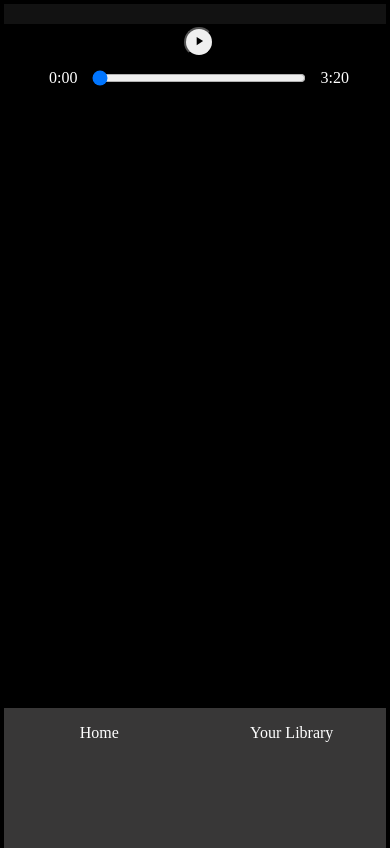
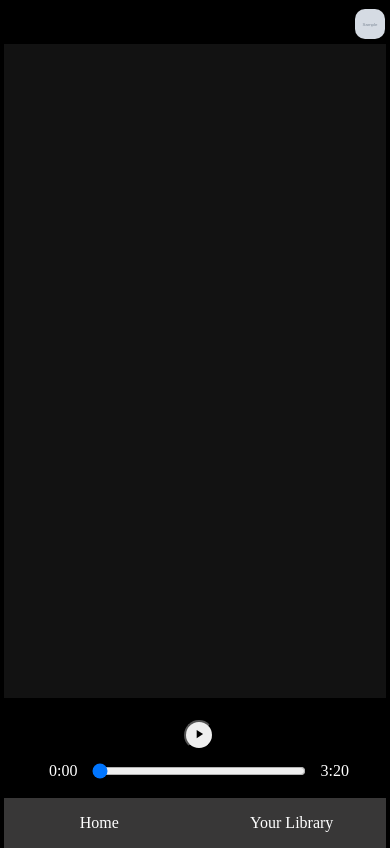
Before and after one commit to zeusgd19/symfony-spotify, a Symfony app: template templates/page/index.html.twig in a window 390 px wide. Run offline with Twig, Linux system fonts and the light colour scheme; the template is opened without the code that fills it: most values are stand-ins (such as "Sample title", 1, 10 or a date in 2020); grey boxes marked "Sample" are stand-in pictures; some libraries are stand-ins or nearby versions.

Commit message:
Templates y algo de estilos

```diff
--- a/public/CSS/styles.css
+++ b/public/CSS/styles.css
@@ -233,6 +233,11 @@
         grid-template-areas:
         'main'
         'play';
+        grid-template-rows: 1fr 80px;
+    }
+
+    .profile-pic {
+    	margin-left: 90dvw;
     }
     aside {
         display: none; /* Ocultar aside en pantallas pequeñas */
@@ -242,7 +247,7 @@
         text-align: center;
         background-color: #383737;
         width: 100dvw;
-        margin: 0;
+        margin-bottom: 40px;
     }
     #menuMobileList{
         display: flex;
--- a/public/index.php
+++ b/public/index.php
@@ -5,5 +5,5 @@
 require_once dirname(__DIR__).'/vendor/autoload_runtime.php';
 
 return function (array $context) {
-    return new Kernel($context['APP_ENV'], (bool) $context['APP_DEBUG']);
+    return new Kernel($context['APP_ENV'], /*true*/ (bool) $context['APP_DEBUG']);
 };
--- a/src/Controller/PlayListController.php
+++ b/src/Controller/PlayListController.php
@@ -41,7 +41,7 @@
         }
 
         $response = new JsonResponse($data);
-        $response->headers->set('Access-Control-Allow-Origin', '*');
+	$response->headers->set('Access-Control-Allow-Origin', '*');
         return $response;
     }
 
--- a/templates/page/index.html.twig
+++ b/templates/page/index.html.twig
@@ -4,6 +4,7 @@
     <script src="{{ asset('JS/app.js') }}"></script>{% endblock %}
 {% block title %}Spotify Clone{% endblock %}
 {% block body %}
+<img src="{{ imagen }}" alt="Profile pic" class="profile-pic">
 <div id="app">
     <aside>
         <div id="hamburguer">
```
Also changed, not shown: 1 other file.
